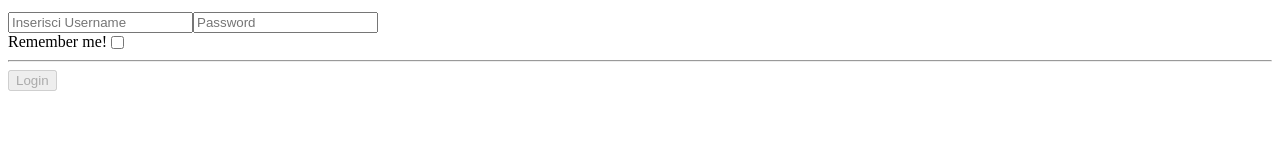
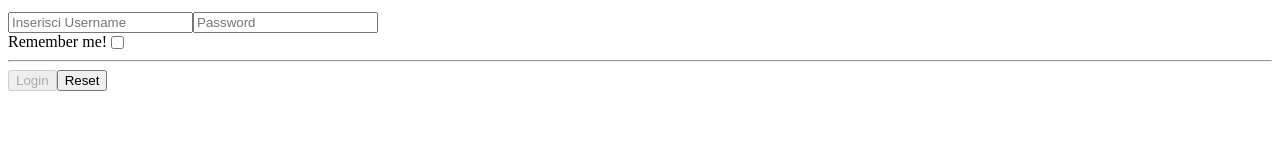
Before and after one commit to St3fan097/react_es, a React (Vite) app in the folder react-es_1/: page / in a window 1280 px wide. Shown: the part 126-286 px from the top of the page. Built offline with nearby package versions, Linux system fonts and the light colour scheme.

Commit message:
exercise-20

```diff
--- a/react-es_1/src/Login.jsx
+++ b/react-es_1/src/Login.jsx
@@ -5,19 +5,27 @@ function Login() {
     const [password, setPassword] = useState("");
     const [remember, setRemember] = useState(false);
 
-    function text (el) {
+    function text(el) {
         setUserName(el.target.value)
     }
-    function passwordFunc (el) {
+    function passwordFunc(el) {
         setPassword(el.target.value)
     }
-    function rememberMe (el) {
+    function rememberMe(el) {
         setRemember(el.target.checked)
     }
 
     function onLogin() {
-        if (userName !== "" && password !== "") {
+        if (userName !== "" && password !== "" && remember) {
             userName, password, remember;
+        }
+    }
+
+    function resetMe(el) {
+        if (userName !== "" && password !== "" && remember) {
+            setUserName("");
+            setPassword("");
+            setRemember(false);
         }
     }
 
@@ -25,15 +33,18 @@ function Login() {
 
     return (
         <>
-            <input type="text" placeholder="Inserisci Username" value={userName} onChange={text}/>
-            <input type="password" placeholder="Password" value={password} onChange={passwordFunc}/>
-            <label style={{ width: "120px", display: "flex"}}> Remember me!
-            <input type="checkbox" value={remember} onClick={rememberMe}/>
+            <input type="text" placeholder="Inserisci Username" value={userName} onChange={text} />
+            <input type="password" placeholder="Password" value={password} onChange={passwordFunc} />
+            <label style={{ width: "120px", display: "flex" }}> Remember me!
+                <input type="checkbox" checked={remember} onClick={rememberMe} />
             </label>
             <hr></hr>
             <button onClick={onLogin} disabled={userName === "" || password === "" || remember == false}>Login</button>
+            <button onClick={resetMe}>Reset</button>
         </>
     )
 }
 
+//funziona tutto ma non ho capito perchè nel browser ci sia un errore dove dice che login non è controllato
+
 export default Login
```
